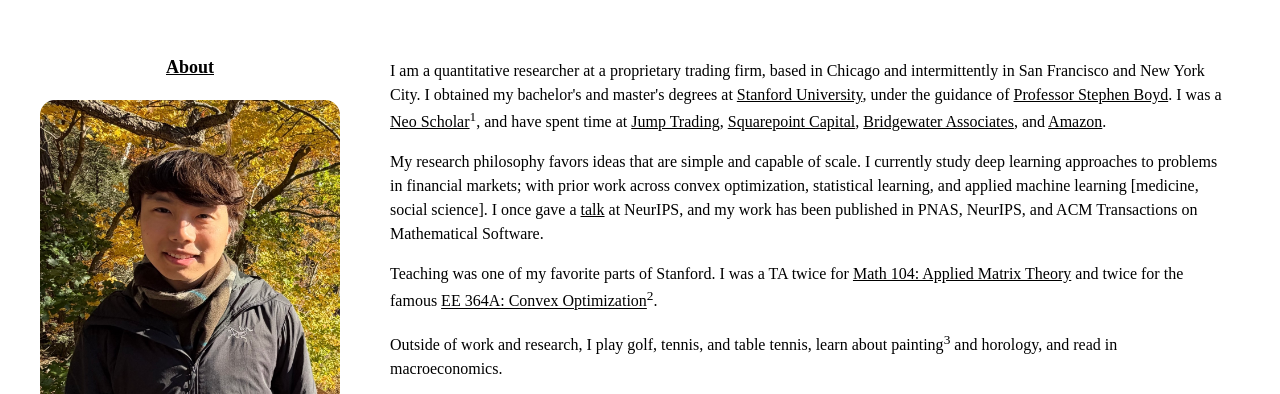
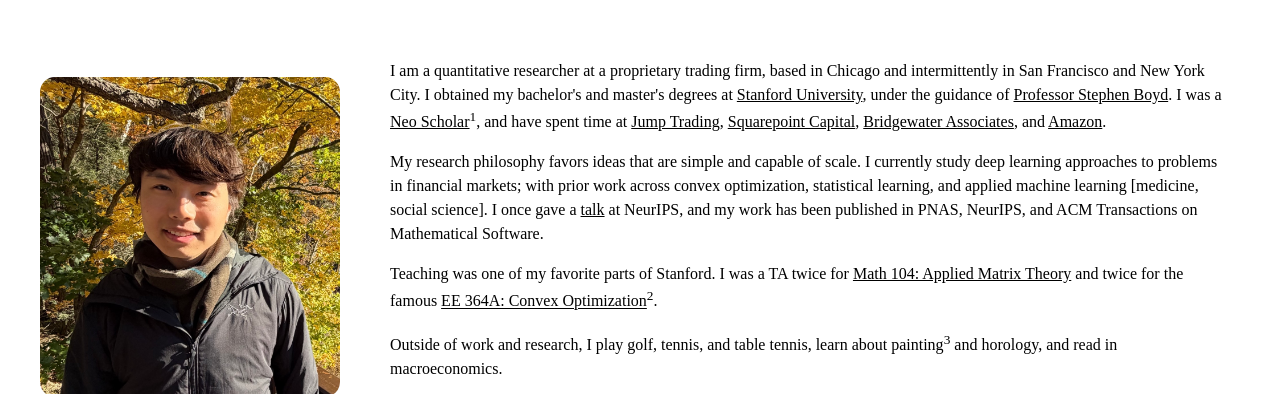
Before and after one commit to dannytse/dannytse.github.io, a plain HTML site: page index.html in a window 1280 px wide. Shown: the part 120-514 px from the top of the page. Drawn offline with Linux system fonts and the light colour scheme; a web font is replaced by a local one.

Commit message:
remove header

```diff
--- a/index.html
+++ b/index.html
@@ -11,13 +11,6 @@
 <body>
     <div class="main-wrapper">
         <div class="left-column">
-            <nav>
-                <ul>
-                    <li><a href="index.html" class="active">About</a></li>
-                    <!-- <li><a href="coursework.html">Coursework</a></li> -->
-                    <!-- <li><a href="reading.html">Reading</a></li> -->
-                </ul>
-            </nav>
 
             <div class="image-container">
                 <img src="self.png" alt="Portrait">
```
